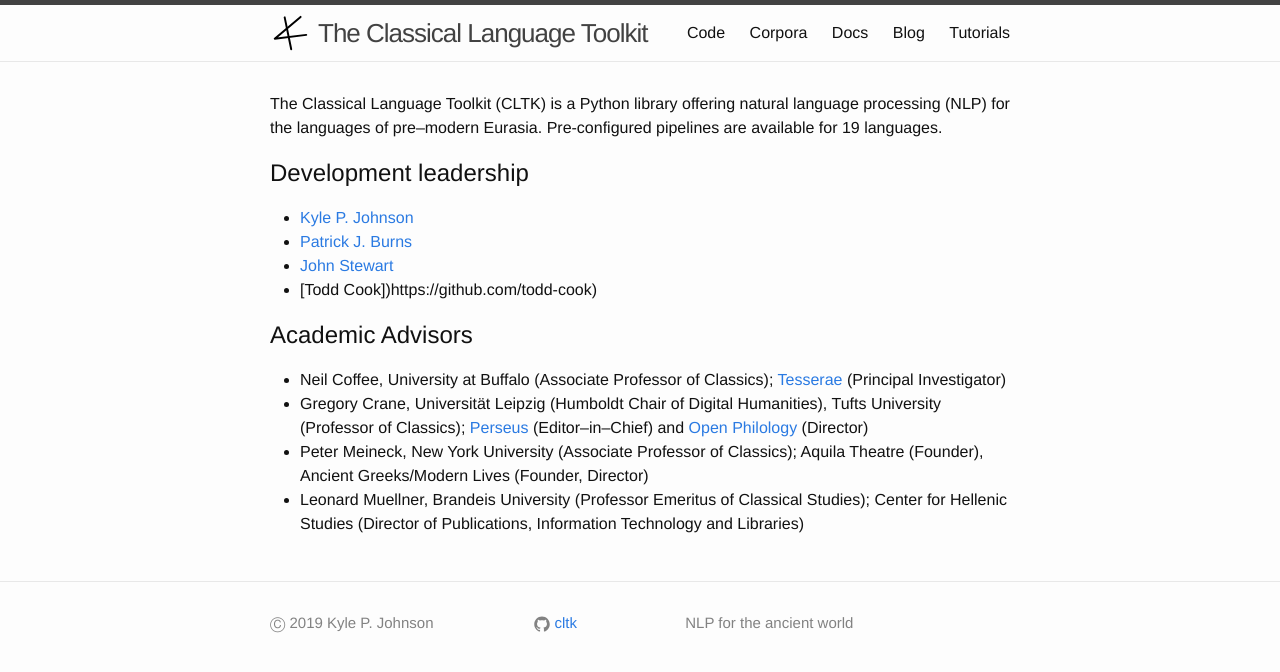
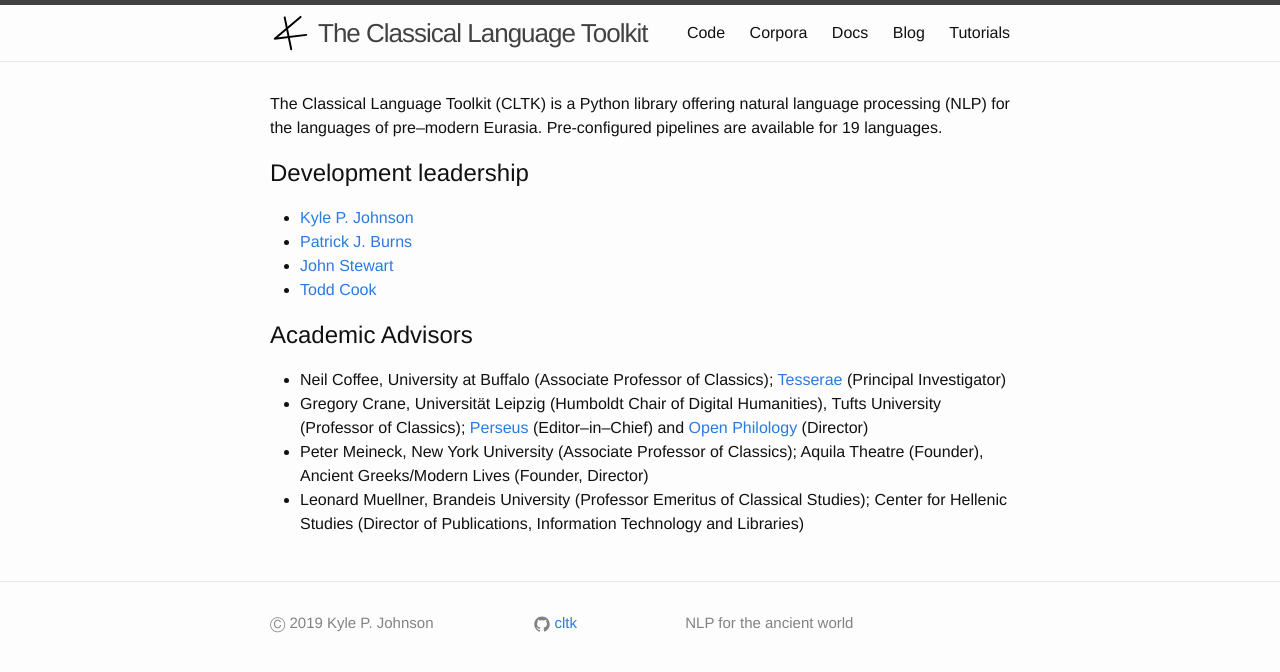
Before and after one commit to cltk/cltk.github.io, a Jekyll site: the page built from index.md, in a window 1280 px wide. Shown: the top 672 px of the page. Built offline with Jekyll 4.4.1, drawn with Linux system fonts in a browser that asks for light colours; part of the change alters nothing that is shown.

```diff
--- a/index.md
+++ b/index.md
@@ -9,12 +9,12 @@ The Classical Language Toolkit (CLTK) is a Python library offering natural langu
 * [Kyle P. Johnson](https://github.com/kylepjohnson)
 * [Patrick J. Burns](https://github.com/diyclassics)
 * [John Stewart](https://github.com/free-variation)
-* [Todd Cook])https://github.com/todd-cook)
+* [Todd Cook](https://github.com/todd-cook)
 
 
 ## Academic Advisors
 
 * Neil Coffee, University at Buffalo (Associate Professor of Classics); [Tesserae](http://tesserae.caset.buffalo.edu/) (Principal Investigator)
-* Gregory Crane, Universität Leipzig (Humboldt Chair of Digital Humanities), Tufts University (Professor of Classics); [Perseus](http://www.perseus.tufts.edu) (Editor–in–Chief) and [Open Philology](http://www.dh.uni-leipzig.de/wo/open-philology-project/) (Director)
+* Gregory Crane, Universität Leipzig (Humboldt Chair of Digital Humanities), Tufts University (Professor of Classics); [Perseus](http://www.perseus.tufts.edu/hopper/collections) (Editor–in–Chief) and [Open Philology](http://www.dh.uni-leipzig.de/wo/open-philology-project/) (Director)
 * Peter Meineck, New York University (Associate Professor of Classics); Aquila Theatre (Founder), Ancient Greeks/Modern Lives (Founder, Director)
 * Leonard Muellner, Brandeis University (Professor Emeritus of Classical Studies); Center for Hellenic Studies (Director of Publications, Information Technology and Libraries)
```
